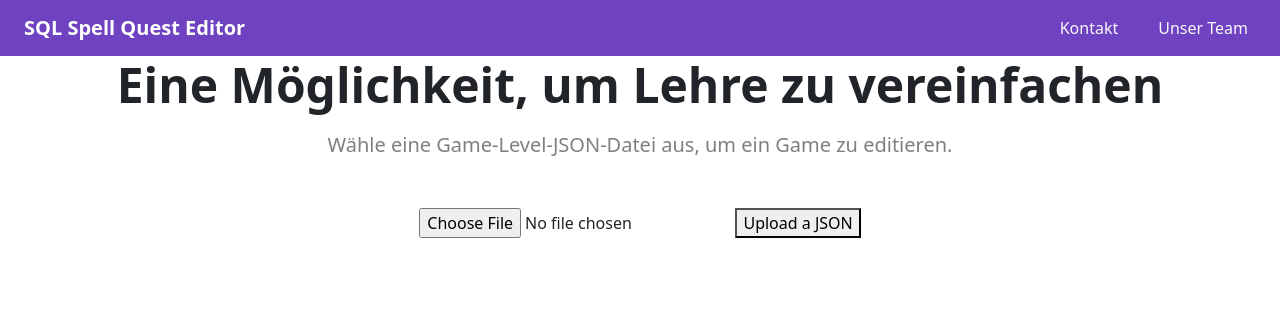
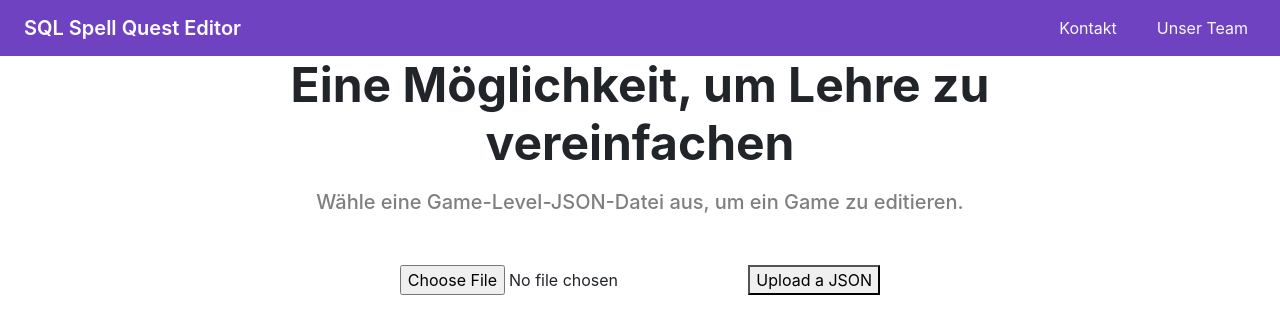
Before and after one commit to Roni-Aba/SQLQuestEditor, a Django app: page / in a window 1280 px wide. Shown: the top 334 px of the page. Run offline with Django 4.2, Linux system fonts and the light colour scheme.

Commit message:
add: start.css

```diff
--- a/backend/editor/templates/editor/start.html
+++ b/backend/editor/templates/editor/start.html
@@ -1,11 +1,16 @@
 {% extends "editor/base.html" %}
+{% load static %}
 
 {% block title %}
 Startseite | SQL Spell Quest Editor
 {% endblock %}
 
+{% block additional_css %}
+<link rel="stylesheet" href="{% static 'editor/css/start.css' %}">
+{% endblock %}
+
 {% block content %}
-<main class="start-page d-flex align-items-center">
+<main class="start-page">
   <div class="container text-center">
     <section class="start-hero mx-auto">
       <h1 class="display-5 fw-bold mb-3">
```
